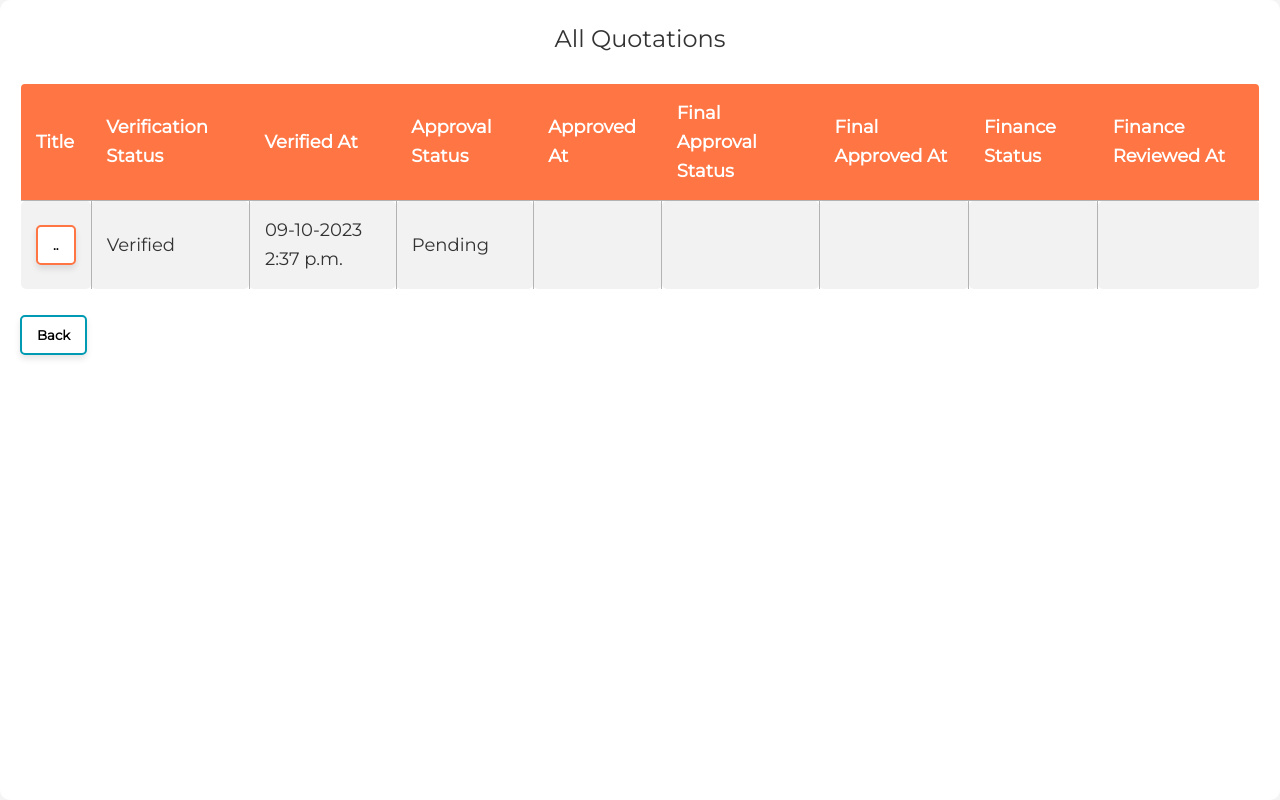
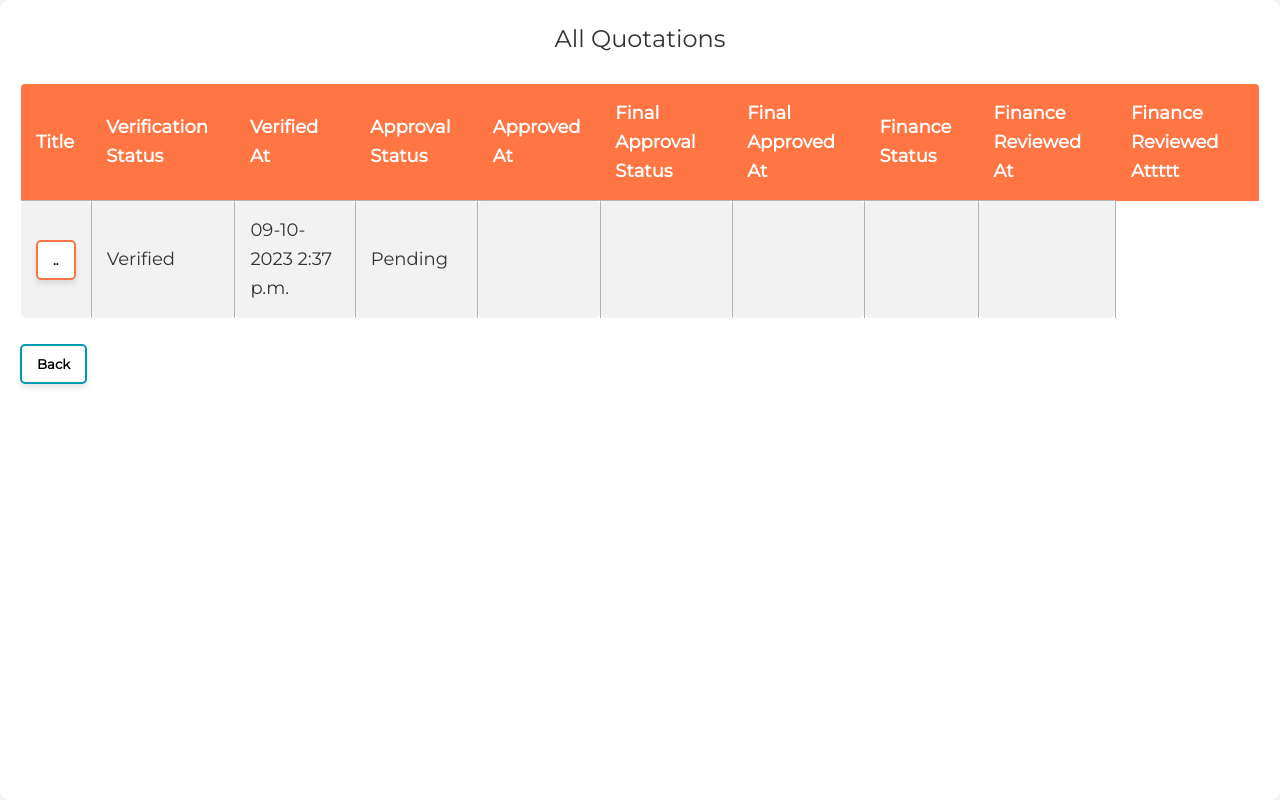
Before and after one commit to aimanhaziq200802/wfsystem, a Django app: page /all_quotations/ in a window 1280 px wide. Shown: the part 100-900 px from the top of the page. Run offline with Django 4.2, Linux system fonts and the light colour scheme; a user stored in the database is signed in; data comes from the database, SQL or seed files in the repository.

Commit message:
html bug

```diff
--- a/app/templates/all_quotations.html
+++ b/app/templates/all_quotations.html
@@ -16,6 +16,7 @@
                 <th>Final Approved At</th>
                 <th>Finance Status</th>
                 <th>Finance Reviewed At</th>
+                <th>Finance Reviewed Attttt</th>
             </tr>
         </thead>
         <tbody>
```
